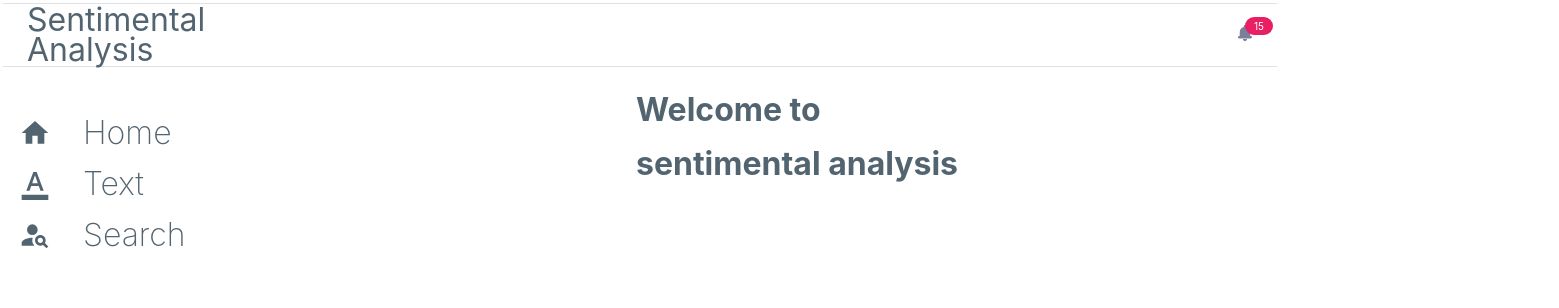
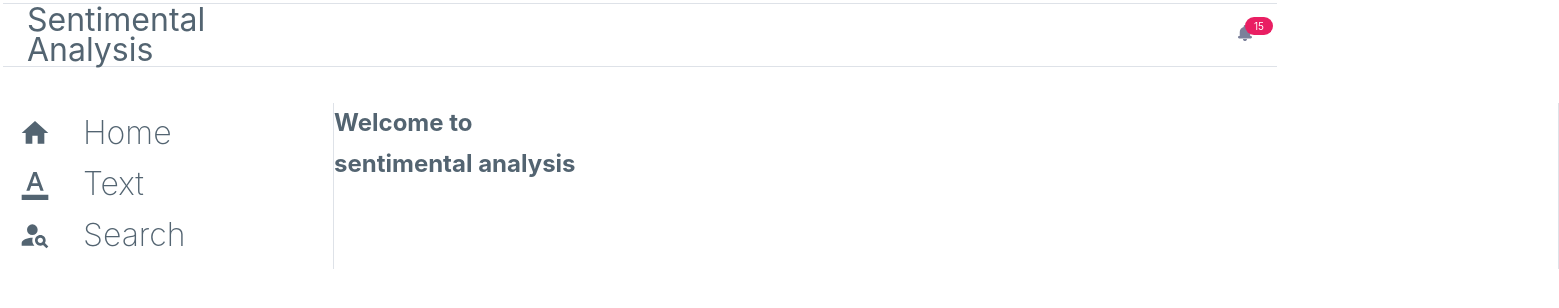
Before and after one commit to chaudharynabin6/twittterai-frontend, a React (Create React App) app: page / in a window 1280 px wide. Shown: the top 308 px of the page, 1559 px wide, since content can reach past the window. Built offline with nearby package versions, Linux system fonts and the light colour scheme.

Commit message:
homepage css modification

```diff
--- a/src/pages/HomePage/HomePage.presenter.js
+++ b/src/pages/HomePage/HomePage.presenter.js
@@ -8,7 +8,10 @@ const HomePagePresenter = () => {
 
     return (
         <>
-            <h1>Welcome to <br></br> sentimental analysis</h1>
+        <section className="homepage-container">
+                <h1>Welcome to <br></br> sentimental analysis</h1>
+        </section>
+
         </>
     )
 }
--- a/src/pages/HomePage/HomePage.scss
+++ b/src/pages/HomePage/HomePage.scss
@@ -0,0 +1,11 @@
+@import './../../scss/abstracts/variables.scss';
+
+.homepage-container {
+    // width: 630rem;
+    width: 1276rem;
+    margin: 0 auto;
+    margin-top: 20rem;
+
+    border-left: $--border---body;
+    border-right: $--border---body;
+}
```
